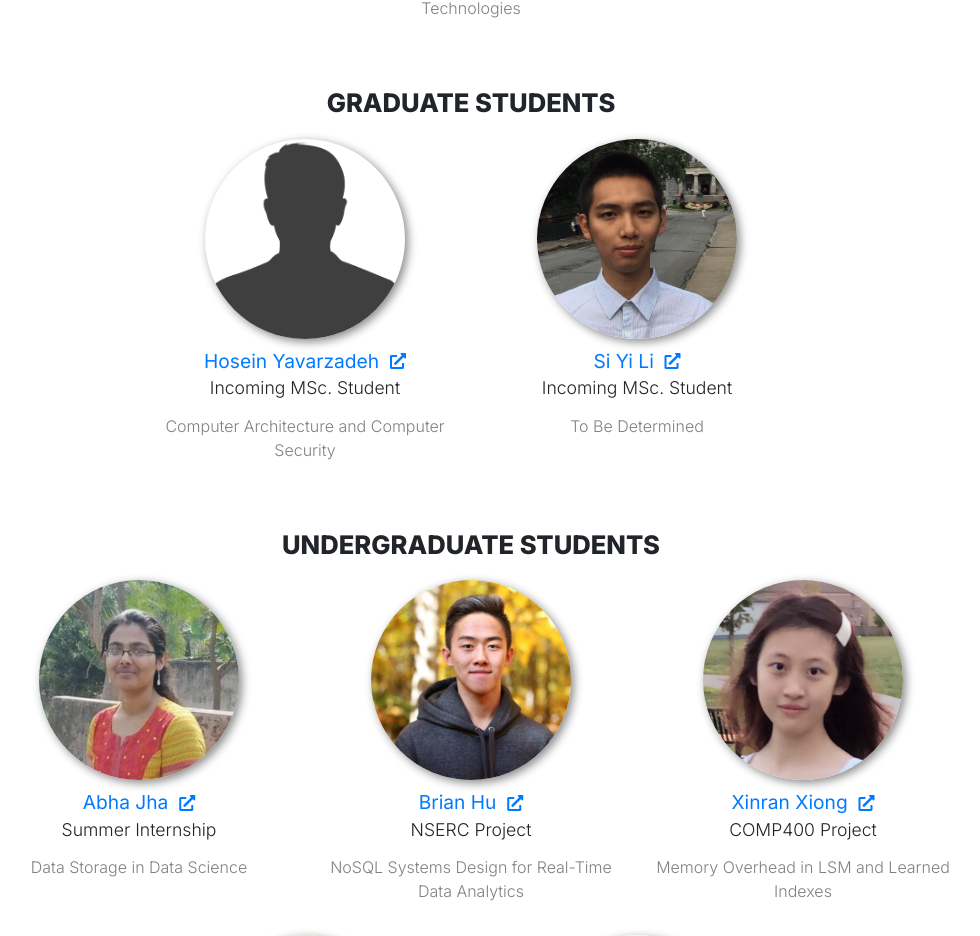
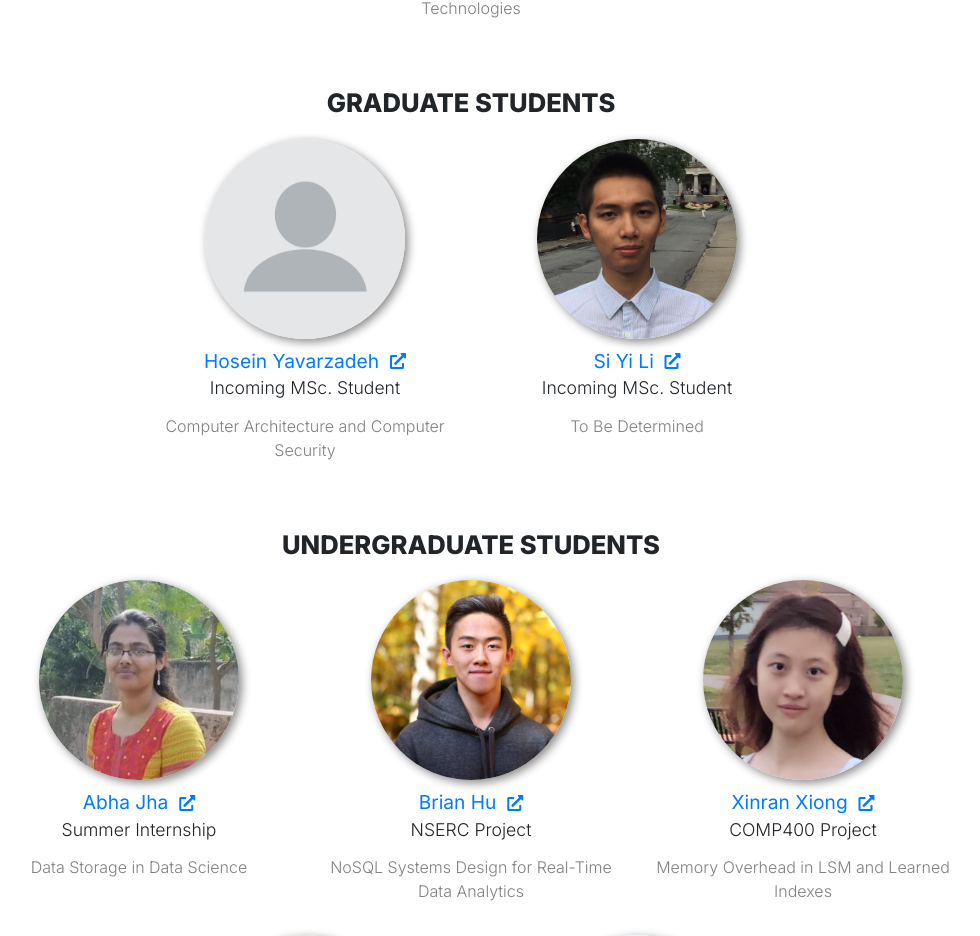
Before and after one commit to discslab/DISCS-Lab-Website, a React (Create React App) app: page / in a window 1280 px wide. Shown: the part 2740-3676 px from the top of the page, without its empty margins (169-1149 px from the left). Built offline with nearby package versions, Linux system fonts and the light colour scheme.

Commit message:
Updated default image

```diff
--- a/src/components/InfoItems/TeamMemberItems.js
+++ b/src/components/InfoItems/TeamMemberItems.js
@@ -14,7 +14,7 @@ export const Graduates = [
   {
     title: "Hosein Yavarzadeh",
     subtitle: "Incoming MSc. Student",
-    image_url: "/static/images/default_user_male.png",
+    image_url: "/static/images/default_user.png",
     website_url: "https://hoseinyavarzadeh.github.io/",
     description: "Computer Architecture and Computer Security",
   },
```
Also changed, not shown: public/static/images/default_user.png (added).
